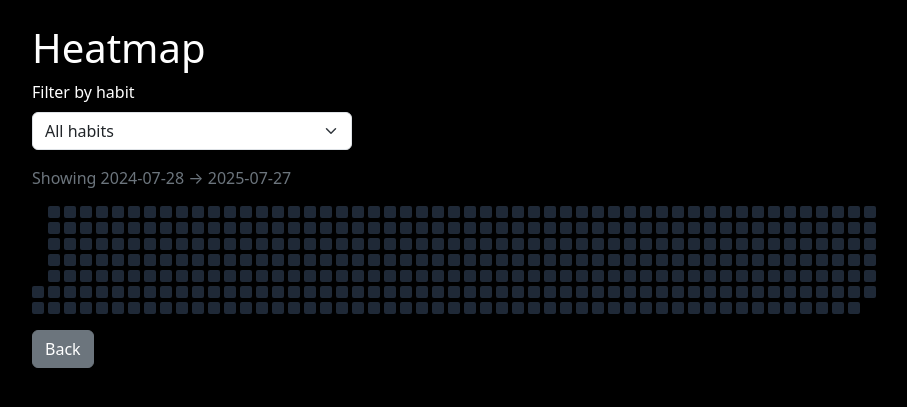
After one commit to Melantic/habit-tracker, a Flask app: page /heatmap in a window 1280 px wide. The commit adds this page. Shown: the top 407 px of the page, without its empty margins (50-957 px from the left). Run offline with Flask 3, Linux system fonts and the light colour scheme.

Commit message:
Added: heatmap, adjusted styling, streak reset on update

```diff
--- a/app.py
+++ b/app.py
@@ -1,8 +1,9 @@
 import os
 import json
 import uuid
-from datetime import date, timedelta
+from datetime import date, timedelta, datetime
 from flask import Flask, render_template, request, redirect, url_for # type: ignore
+from collections import defaultdict
 
 app = Flask(__name__, template_folder="templates")
 
@@ -27,13 +28,47 @@ def save_db(habits):
 @app.route("/", methods=["GET"])
 def index():
     habits = load_db()
-    return render_template("index.html", habits=habits, now_date=date.today().isoformat())
+    auto_close_missed_streaks(habits)
+
+    # Build heatmap data
+    end = date.today()
+    start = end - timedelta(days=364)
+    counts = build_heatmap_counts(habits, start, end)
+
+    # Build days/weeks
+    days = []
+    current = start
+    while current <= end:
+        days.append(current)
+        current += timedelta(days=1)
+
+    weeks = []
+    week = []
+    padding = days[6].weekday()  # Align Sunday (6)
+    week = [None] * padding
+    for day in days:
+        week.append(day)
+        if len(week) == 7:
+            weeks.append(week)
+            week = []
+    if week:
+        week += [None] * (7 - len(week))
+        weeks.append(week)
+
+    return render_template(
+        "index.html",
+        habits=habits,
+        now_date=date.today().isoformat(),
+        weeks=weeks,
+        counts=counts,
+        start=start,
+        end=end
+    )
 
 @app.route("/add", methods=["POST"])
 def add():
     name = request.form.get("name", "").strip()
     if not name:
-        #flash("Habit name cannot be empty.")
         return redirect(url_for("index"))
 
     habits = load_db()
@@ -46,7 +81,6 @@ def add():
         "completed_dates": []
         })
     save_db(habits)
-    #flash(f'Habit "{name}" added!')
     return redirect(url_for("index"))
 
 @app.route("/delete/<habit_id>", methods=["POST"])
@@ -54,18 +88,15 @@ def delete(habit_id):
     habits = load_db()
     new_habits = [habit for habit in habits if habit["id"] != habit_id]
     if len(new_habits) == len(habits):
-        #flash("Habit not found.")
         return redirect(url_for("index"))
     else:
         save_db(new_habits)
-        #flash("Habit deleted.")
     return redirect(url_for("index"))
 
 @app.route("/edit/<habit_id>", methods=["POST"])
 def edit(habit_id):
     new_name = request.form.get("name", "").strip()
     if not new_name:
-        #flash("New name cannot be empty.")
         return redirect(url_for("index"))
 
     habits = load_db()
@@ -78,10 +109,7 @@ def edit(habit_id):
 
     if found:
         save_db(habits)
-        #flash("Habit renamed.")
-    else:
-        #flash("Habit not found.")
-        return redirect(url_for("index"))
+
     return redirect(url_for("index"))
 
 @app.route("/done/<habit_id>", methods=["POST"])
@@ -90,15 +118,11 @@ def mark_done(habit_id):
     today = date.today()
     today_str = today.isoformat()
     yesterday = today - timedelta(days=1)
-    found = False
     for habit in habits:
         if habit["id"] == habit_id:
-            found = True
-
-            habit["completed_dates"].append(today_str)
+            add_completed_date_once(habit, today_str)
 
             if habit["last_done"] == today_str:
-                #flash("Already marked done today.")
                 break
 
             try:
@@ -115,13 +139,82 @@ def mark_done(habit_id):
             habit["best_streak"] = max(habit["best_streak"], habit["streak"])
 
             save_db(habits)
-            #flash("Habit marked as done for today!")
             break
 
-    if not found:
-        #flash("Habit not found.")
-        return redirect(url_for("index"))
     return redirect(url_for("index"))
+
+@app.route("/heatmap")
+def heatmap():
+    habits = load_db()
+    auto_close_missed_streaks(habits)
+
+    end = date.today()
+    start = end - timedelta(days=364)
+
+    habit_id = request.args.get("habit_id")
+    counts = build_heatmap_counts(habits, start, end, habit_id)
+
+    days = []
+    current = start
+    while current <= end:
+        days.append(current)
+        current += timedelta(days=1)
+
+    weeks = []
+    week = []
+    padding = days[6].weekday()
+    week = [None] * padding
+
+    for day in days:
+        week.append(day)
+        if len(week) == 7:
+            weeks.append(week)
+            week = []
+
+    if week:
+        week += [None] * (7 - len(week))
+        weeks.append(week)
+
+    return render_template("heatmap.html", weeks=weeks, counts=counts, start=start, end=end, habits=habits, selected_habit_id=habit_id)
+
+def build_heatmap_counts(habits, start, end, habit_id=None):
+    counts = defaultdict(int)
+    for habit in habits:
+        if habit_id and habit["id"] != habit_id:
+            continue
+        for d in set(habit.get("completed_dates", [])):
+            try:
+                dt = date.fromisoformat(d)
+            except ValueError:
+                continue
+            if start <= dt <= end:
+                counts[dt.isoformat()] += 1
+
+    return counts
+
+def add_completed_date_once(habit, today_str):
+    if today_str not in habit["completed_dates"]:
+        habit["completed_dates"].append(today_str)
+
+def auto_close_missed_streaks(habits, today=None):
+    today = today or date.today()
+    changed = False
+
+    for habit in habits:
+        last = None
+        if habit.get("last_done"):
+            try:
+                last = date.fromisoformat(habit["last_done"])
+            except ValueError:
+                pass
+
+        if last is None or (today - last).days > 1:
+            if habit.get("streak", 0) != 0:
+                habit["streak"] = 0
+                changed = True
+
+    if changed:
+        save_db(habits)
 
 if __name__ == '__main__':
     app.run(debug=True)
--- /dev/null
+++ b/templates/heatmap.html
@@ -0,0 +1,103 @@
+<!DOCTYPE html>
+<html lang="en">
+
+<head>
+    <meta charset="UTF-8" />
+    <meta name="viewport" content="width=device-width, initial-scale=1">
+    <link href="https://cdn.jsdelivr.net/npm/bootstrap@5.3.7/dist/css/bootstrap.min.css" rel="stylesheet"
+        integrity="sha384-LN+7fdVzj6u52u30Kp6M/trliBMCMKTyK833zpbD+pXdCLuTusPj697FH4R/5mcr" crossorigin="anonymous">
+    <title>HabitFlow · Heatmap</title>
+    <style>
+        .heatmap {
+            display: flex;
+            gap: 4px;
+        }
+
+        .week {
+            display: grid;
+            grid-template-rows: repeat(7, 12px);
+            gap: 4px;
+        }
+
+        .day {
+            width: 12px;
+            height: 12px;
+            border-radius: 2px;
+            background: #1f2937;
+        }
+
+        .lvl-1 {
+            background: #0e4429;
+        }
+
+        .lvl-2 {
+            background: #006d32;
+        }
+
+        .lvl-3 {
+            background: #26a641;
+        }
+
+        .lvl-4 {
+            background: #39d353;
+        }
+
+        .day[title] {
+            cursor: pointer;
+        }
+    </style>
+</head>
+
+<body class="container py-4 bg-black text-white">
+
+    <h1>Heatmap</h1>
+
+    <form method="get" class="mb-3">
+        <label for="habit_id" class="form-label">Filter by habit</label>
+        <select id="habit_id" name="habit_id" class="form-select" style="max-width: 320px;"
+            onchange="this.form.submit()">
+            <option value="">All habits</option>
+            {% for h in habits %}
+            <option value="{{ h.id }}" {% if selected_habit_id==h.id %}selected{% endif %}>
+                {{ h.name }}
+            </option>
+            {% endfor %}
+        </select>
+    </form>
+
+    <p class="text-secondary">
+        Showing {{ start.isoformat() }} → {{ end.isoformat() }}
+    </p>
+
+    <div class="heatmap">
+        {% for week in weeks %}
+        <div class="week">
+            {% for d in week %}
+            {% if d %}
+            {% set key = d.isoformat() %}
+            {% set v = counts.get(key, 0) %}
+            {% if v == 0 %}
+            <div class="day" title="{{ key }} · 0 completions"></div>
+            {% elif v == 1 %}
+            <div class="day lvl-1" title="{{ key }} · 1 completion"></div>
+            {% elif v == 2 %}
+            <div class="day lvl-2" title="{{ key }} · 2 completions"></div>
+            {% elif v == 3 %}
+            <div class="day lvl-3" title="{{ key }} · 3 completions"></div>
+            {% else %}
+            <div class="day lvl-4" title="{{ key }} · {{ v }} completions"></div>
+            {% endif %}
+            {% else %}
+            <div class="day" style="opacity:0;"></div>
+            {% endif %}
+            {% endfor %}
+        </div>
+        {% endfor %}
+    </div>
+
+    <div class="mt-3">
+        <a href="{{ url_for('index') }}" class="btn btn-secondary">Back</a>
+    </div>
+</body>
+
+</html>
```
Also changed, not shown: templates/index.html (+77 -1 lines).
